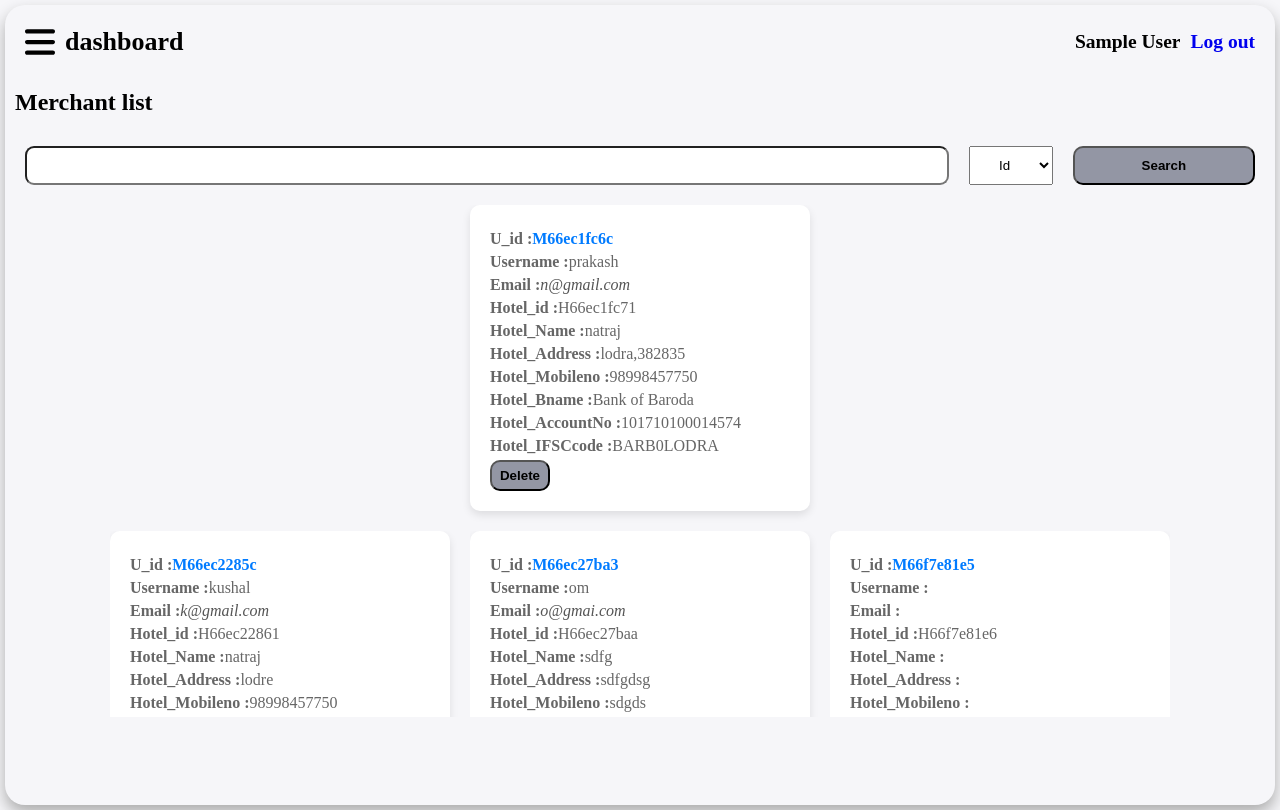
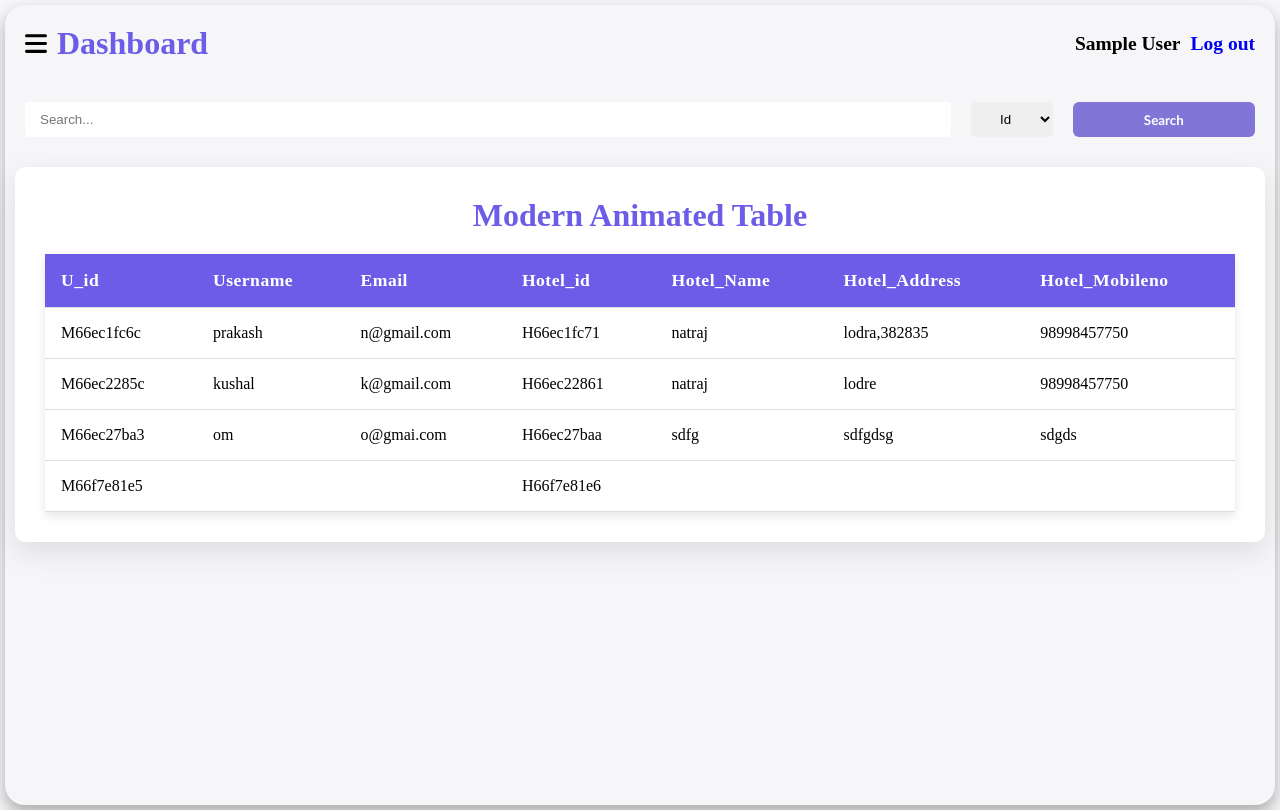
Before and after one commit to prakashhi/Stayfinderapp, a PHP site: page /Admin_dash.php in a window 1280 px wide. Run offline with PHP 8.4, Linux system fonts and the light colour scheme; the visitor is signed in with stand-in values (Sample User, id 1); data comes from the database, SQL or seed files in the repository; some libraries are stand-ins or nearby versions.

Commit message:
new upadte in ui

```diff
--- a/Admin_dash.php
+++ b/Admin_dash.php
@@ -30,13 +30,12 @@
                 <a href="#">
                     <li>
 
-                        Merchant list
+                        Merchnat List
                     </li>
                 </a>
                 <a href="./Admin_merchant.php">
                     <li>
-
-                        Customer list
+                        Customer List
                     </li>
                 </a>
 
@@ -46,7 +45,10 @@
 
         <div class="right">
             <div class="navbar">
-                <h1 class="name"><img src="./Images/ham.svg" id="hambtn"> dashboard</h1>
+                <h1 class="name">
+                    <img src="./Images/ham.svg" id="hambtn">
+                    <span>Dashboard</span>
+                </h1>
                 <h2 class="uname">
                     <?php
                     session_start();
@@ -59,13 +61,11 @@
                     ?>
                 </h2>
             </div>
-            <div class="hed">
-                <h2>Merchant list</h2>
-            </div>
+
             <form method="POST">
                 <div class="search">
-                    <input class="stc" type="text" name="serch">
-                    <select name="type" id="opt" >
+                    <input class="stc" type="text" name="serch" placeholder="Search...">
+                    <select name="type" id="opt">
                         <option value="Um_id">Id</option>
                         <option value="Username">Username</option>
                         <option value="Email">Email</option>
@@ -84,39 +84,63 @@
 
                 include './Process/cnn.php';
 
-                $name=$_POST['type'];
+                $name = $_POST['type'];
 
                 $i = $_POST['serch'];
 
                 $dv = mysqli_query($cnn, "Select * from m_register where  $name ='$i'");
 
                 if (mysqli_num_rows($dv) ==  0) {
-                    echo "<div class='container23'>";
-                    echo  "<div class='card'>";
-                    echo "<p><strong></strong><span class='email'>Not Found</span></p>";
-                    echo "</div>";
-                }
+                    echo "<div class='table-container'>
+                    <h1>Merchnat Table</h1>
+                        <table>
+                            <thead>
+                                <tr>
+                                    <th>U_id</th>
+                                    <th>Username</th>
+                                    <th>Email</th>
+                                    <th>Mobile_no</th>
+                                </tr>
 
-                while ($d = mysqli_fetch_assoc($dv)) {
-
-                    echo "<div class='container23'>";
-                    echo  "<div class='card'>";
-                    echo "<p><strong>U_id :</strong><span class='email'>" . $d['Um_id'] . "</span></p>";
-                    echo "<p><strong>Username :</strong>" . $d['Username'] . "</p>";
-                    echo "<p><strong>Email :</strong><span class='address'>" . $d['Email'] . "</span></p>";
-                    echo "<p><strong>Hotel_id :</strong><span>" . $d['Hotel_id'] . "</span></p>";
-                    echo "<p><strong>Hotel_Name :</strong><span>" . $d['Hotel_Name'] . "</span></p>";
-                    echo "<p><strong>Hotel_Address :</strong><span>" . $d['Hotel_Address'] . "</span></p>";
-                    echo "<p><strong>Hotel_Mobileno :</strong><span>" . $d['Hotel_Mobileno'] . "</span></p>";
-                    echo "<p><strong>Hotel_Bname :</strong><span>" . $d['Hotel_Bname'] . "</span></p>";
-                    echo "<p><strong>Hotel_AccountNo :</strong><span>" . $d['Hotel_AccountNo'] . "</span></p>";
-                    echo "<p><strong>Hotel_IFSCcode :</strong><span>" . $d['Hotel_IFSCcode'] . "</span></p>";
-                    $id =  $d['Um_id'];
-                    echo "<a href='./merchant_process/merchant_delete.php?id=$id'><button class='scbtn'>Delete</button></a>";
-
-                    echo "</div>";
+                            </thead>
+                            <tbody>
+                                    <tr>
+                                    <td>Not found</td>
+                                    </tr>
+                            </tbody>
+                        </table>";
+                } else {
+                    echo "<div class='table-container'>
+                <h1>Merchnat Table</h1>
+                    <table>
+                        <thead>
+                            <tr>
+                                <th>U_id</th>
+                                <th>Username</th>
+                                <th>Email</th>
+                                <th>Hotel_id</th>
+                                <th>Hotel_Name</th>
+                                <th>Hotel_Address</th>
+                                <th>Hotel_Mobileno</th>
+                            </tr>
+                        </thead>";
+                    while ($d = mysqli_fetch_assoc($dv)) {
+                        echo "<tbody>
+                    <tr>
+                        <td>" . $d['Um_id'] . "</td>
+                        <td>" . $d['Username'] . "</td>
+                        <td>" . $d['Email'] . "</td>
+                        <td>" . $d['Hotel_id'] . "</td>
+                        <td>" . $d['Hotel_Name'] . "</td>
+                        <td>" . $d['Hotel_Address'] . "</td>
+                        <td>" . $d['Hotel_Mobileno'] . "</td>
+                    </tr>
+                </tbody>";
+                    }
+                    echo "</table></div>";
                 }
             }
+
             if (array_key_exists('serchbtn', $_POST)) {
 
 
@@ -125,33 +149,44 @@
 
                 $data  = mysqli_query($cnn, "Select * from  m_register");
 
+                echo "<div class='table-container'>
+                <h1>Modern Animated Table</h1>
+                    <table>
+                        <thead>
+                            <tr>
+                                <th>U_id</th>
+                                <th>Username</th>
+                                <th>Email</th>
+                                <th>Hotel_id</th>
+                                <th>Hotel_Name</th>
+                                <th>Hotel_Address</th>
+                                <th>Hotel_Mobileno</th>
+                            </tr>
+                        </thead>";
                 while ($d = mysqli_fetch_assoc($data)) {
-
-                    echo "<div class='container23'>";
-                    echo  "<div class='card'>";
-                    echo "<p><strong>U_id :</strong><span class='email'>" . $d['Um_id'] . "</span></p>";
-                    echo "<p><strong>Username :</strong>" . $d['Username'] . "</p>";
-                    echo "<p><strong>Email :</strong><span class='address'>" . $d['Email'] . "</span></p>";
-                    echo "<p><strong>Hotel_id :</strong><span>" . $d['Hotel_id'] . "</span></p>";
-                    echo "<p><strong>Hotel_Name :</strong><span>" . $d['Hotel_Name'] . "</span></p>";
-                    echo "<p><strong>Hotel_Address :</strong><span>" . $d['Hotel_Address'] . "</span></p>";
-                    echo "<p><strong>Hotel_Mobileno :</strong><span>" . $d['Hotel_Mobileno'] . "</span></p>";
-                    echo "<p><strong>Hotel_Bname :</strong><span>" . $d['Hotel_Bname'] . "</span></p>";
-                    echo "<p><strong>Hotel_AccountNo :</strong><span>" . $d['Hotel_AccountNo'] . "</span></p>";
-                    echo "<p><strong>Hotel_IFSCcode :</strong><span>" . $d['Hotel_IFSCcode'] . "</span></p>";
-                    $id =  $d['Um_id'];
-                    echo "<a href='./merchant_process/merchant_delete.php?id=$id'><button class='scbtn'>Delete</button></a>";
-
-                    echo "</div>";
+                    echo "<tbody>
+                            <tr>
+                                <td>" . $d['Um_id'] . "</td>
+                                <td>" . $d['Username'] . "</td>
+                                <td>" . $d['Email'] . "</td>
+                                <td>" . $d['Hotel_id'] . "</td>
+                                <td>" . $d['Hotel_Name'] . "</td>
+                                <td>" . $d['Hotel_Address'] . "</td>
+                                <td>" . $d['Hotel_Mobileno'] . "</td>
+                            </tr>
+                        </tbody>";
                 }
             }
-
+            echo "</table></div>";
 
             ?>
 
 
 
+
+
         </div>
+
 
     </div>
     <script src="JS/merchant_dash.js"></script>
--- a/CSS/index.css
+++ b/CSS/index.css
@@ -12,7 +12,7 @@
 }
 #hambtn
 {
-    width: 30px;
+    width: 22px;
 }
 
 .container {
@@ -157,8 +157,16 @@ a {
 }
 
 @media only screen and (max-width: 480px) {
+    *
+    {
+        transition-duration: 0.5s;
+    }
     .navbar {
-        transition-duration: 0.5s;
+
         font-size: 8px;
     }
+    .name span
+    {
+        font-size: 25px;
+    }
 }
--- a/CSS/table.css
+++ b/CSS/table.css
@@ -1,3 +1,133 @@
+/* Table Container */
+.table-container {
+  margin: 10px;
+  max-width: 1200px;
+  background-color: white;
+  padding: 30px;
+  border-radius: 10px;
+  box-shadow: 0 10px 30px rgba(0, 0, 0, 0.1);
+  animation: fadeIn 1s ease-in-out;
+  cursor: pointer;
+}
+
+/* Header */
+h1 {
+  text-align: center;
+  color: #6c5ce7;
+  font-size: 2rem;
+  margin-bottom: 20px;
+  animation: fadeIn 1.5s ease-out;
+}
+
+/* Table Styling */
+table {
+  width: 100%;
+  border-collapse: collapse;
+  margin-top: 20px;
+  animation: fadeIn 1.5s ease-in-out;
+}
+
+/* Table cells */
+th,
+td {
+  padding: 16px;
+  text-align: left;
+  border-bottom: 1px solid #ddd;
+  transition: background-color 0.3s ease, transform 0.3s ease;
+}
+
+/* Table Header */
+th {
+  background-color: #6c5ce7;
+  color: white;
+  font-size: 1.1rem;
+  font-weight: 600;
+  letter-spacing: 0.5px;
+}
+
+/* Hover effect for rows */
+tr:hover {
+  background-color: #f0f4fc;
+  transform: translateX(5px);
+}
+
+/* Alternate row colors */
+tbody tr:nth-child(even) {
+  background-color: #f9f9f9;
+}
+
+/* Modern Look - Add subtle hover animation */
+tbody tr:hover td {
+  background-color: #f0f4fc;
+  color: #6c5ce7;
+  transform: scale(1.05);
+}
+
+/* Adding Shadow Effect */
+table {
+  box-shadow: 0 4px 10px rgba(0, 0, 0, 0.1);
+}
+
+/* Responsive Design for smaller screens */
+@media (max-width: 768px) {
+
+  table,
+  thead,
+  tbody,
+  th,
+  td,
+  tr {
+    display: block;
+    width: 100%;
+  }
+
+  th {
+    background-color: #6c5ce7;
+    color: white;
+    text-align: center;
+  }
+
+  td {
+    border: none;
+    padding: 12px 10px;
+    text-align: left;
+    position: relative;
+    padding-left: 40%;
+    font-size: 1rem;
+  }
+
+  td:before {
+    content: attr(data-label);
+    position: absolute;
+    left: 10px;
+    top: 10px;
+    font-weight: bold;
+    color: #6c5ce7;
+  }
+
+  th,
+  td {
+    padding: 12px 15px;
+  }
+}
+
+/* Fade In Animation */
+@keyframes fadeIn {
+  0% {
+    opacity: 0;
+    transform: translateY(20px);
+  }
+
+  100% {
+    opacity: 1;
+    transform: translateY(0);
+  }
+}
+
+
+
+
+
 .container23 {
   height: 40vw;
   overflow: auto;
@@ -20,18 +150,21 @@
   transform: translateY(-5px);
   box-shadow: 0 8px 16px rgba(0, 0, 0, 0.2);
 }
-#opt
-{
+
+#opt {
   text-align: center;
+  border: none;
+  border-radius: 5px;
 }
 
 .stc {
   width: 100%;
   padding: 10px 15px;
-    border-radius: 9px;
+  border-radius: 4px;
+  border: none;
 }
-.hed
-{
+
+.hed {
   margin: 10px;
 }
 
@@ -39,9 +172,12 @@
   padding: 6px;
   cursor: pointer;
   width: 20%;
-    background: #9396a4;
-    border-radius: 10px;
+  background: #8176d7;
+  border-radius: 6px;
   font-weight: bold;
+  border: none;
+  color: white;
+  font-family:'Trebuchet MS', 'Lucida Sans Unicode', 'Lucida Grande', 'Lucida Sans', Arial, sans-serif;
 }
 
 .search {
@@ -72,6 +208,7 @@
   font-style: italic;
   color: #555;
 }
+
 @media only screen and (max-width: 480px) {
   .container23 {
     height: 70vw;
--- a/Process/Admin_p.php
+++ b/Process/Admin_p.php
@@ -24,6 +24,10 @@ $no = mysqli_num_rows($li);
             $_SESSION['adminname']=$name;
             header("location:../Admin_dash.php");
         }
+		else{
+			header("location:../Admin.php?login=no");
+
+		}
 
 
     }
```
Also changed, not shown: Admin_merchant.php (+81 -46 lines), Images/tropical-beach-sea-calm-holiday.jpg (deleted). Lines whose indentation alone changed are shown as unchanged.
